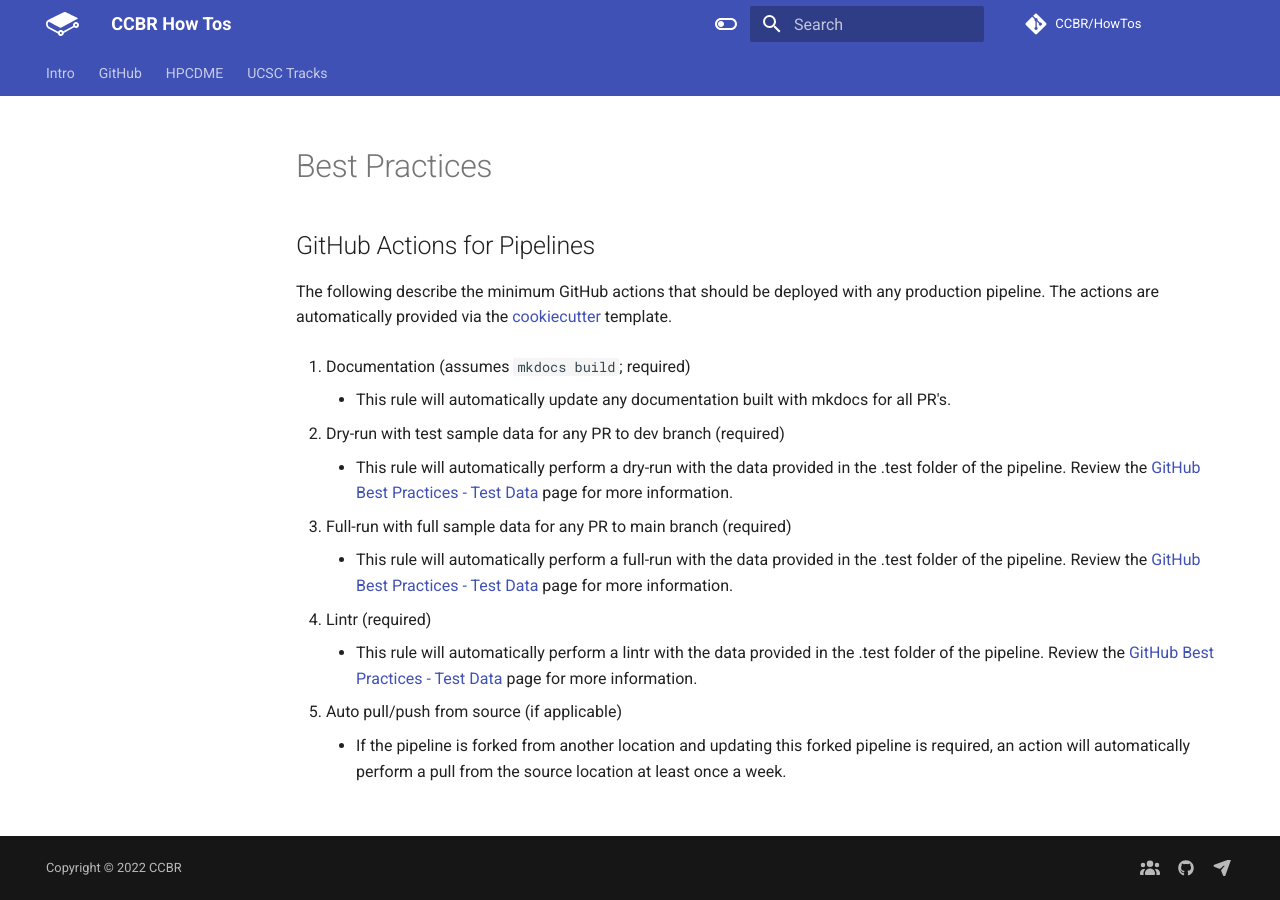
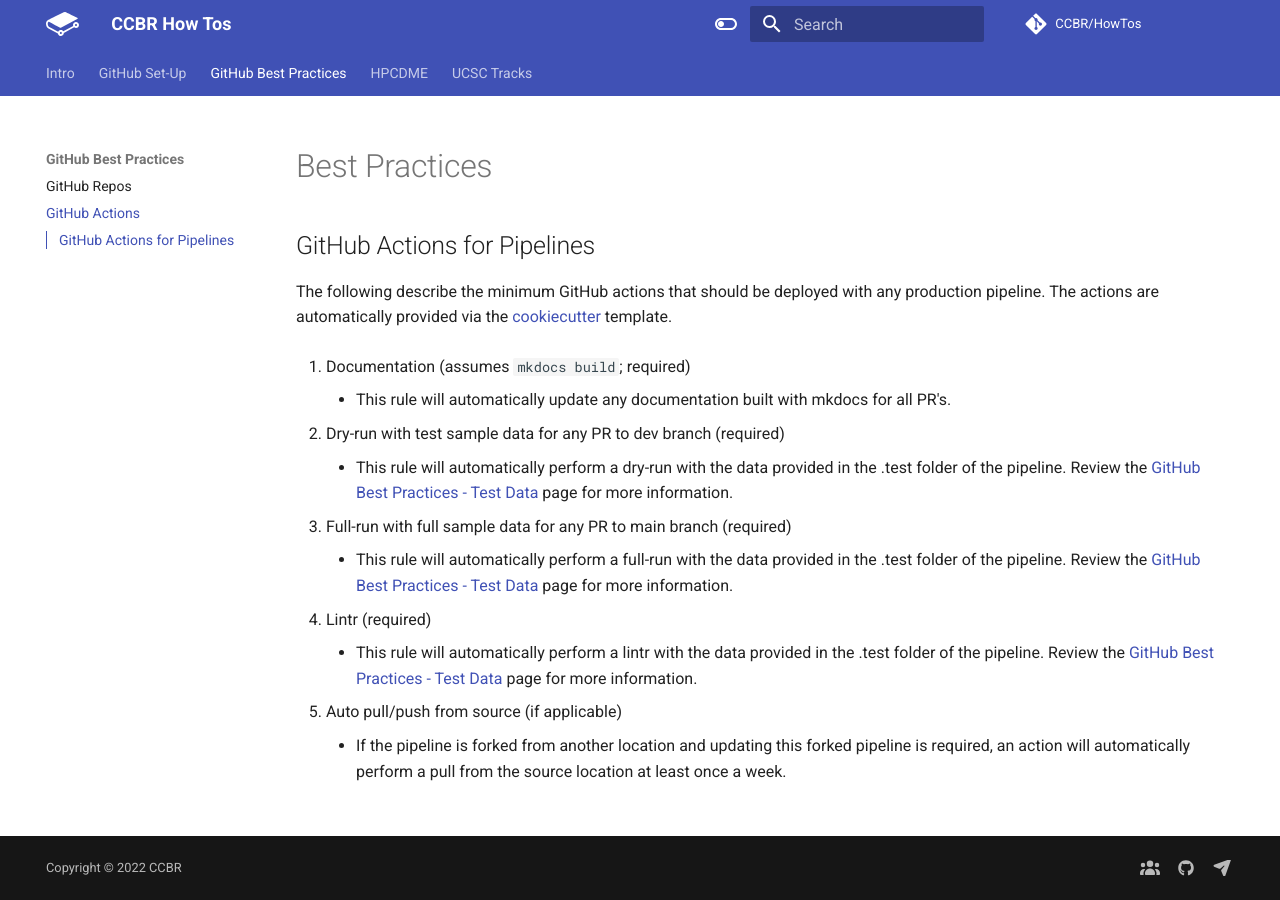
Before and after one commit to escauley/HowTos, an MkDocs documentation site: the page built from docs/GitHub/sop_actions.md, in a window 1280 px wide. Built offline with MkDocs 1.6.1 and Material for MkDocs 9.7.7, drawn with Linux system fonts in a browser that asks for light colours; comment, search, counter and statistics services are not loaded; the version menu is left out.

Commit message:
splitting github pages for best-practices and setup

```diff
--- a/mkdocs.yml
+++ b/mkdocs.yml
@@ -97,11 +97,14 @@
 # Page Tree
 nav:
   - Intro : index.md
-  - GitHub:
+  - GitHub Set-Up:
     - Personal Access Token: GitHub/PAT.md
     - Repo Mgmt: GitHub/repo.md
     - Setup Pages: GitHub/setuppages.md
     - Passwordless login: GitHub/login.md
+  - GitHub Best Practices:
+    - GitHub Repos: GitHub/sop_repo.md
+    - GitHub Actions: GitHub/sop_actions.md
   - HPCDME :
     - Setup : HPCDME/setup.md
     - Biowulf2HPCDME: HPCDME/transfer.md
```
